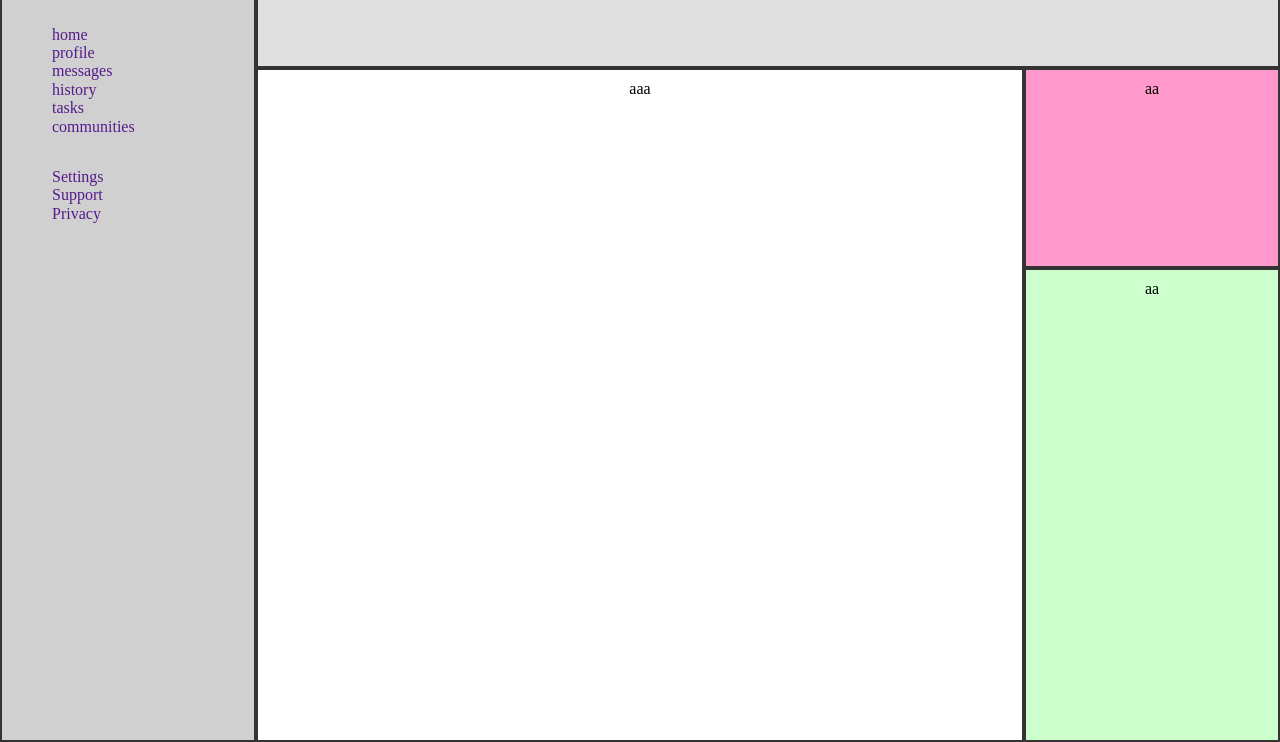
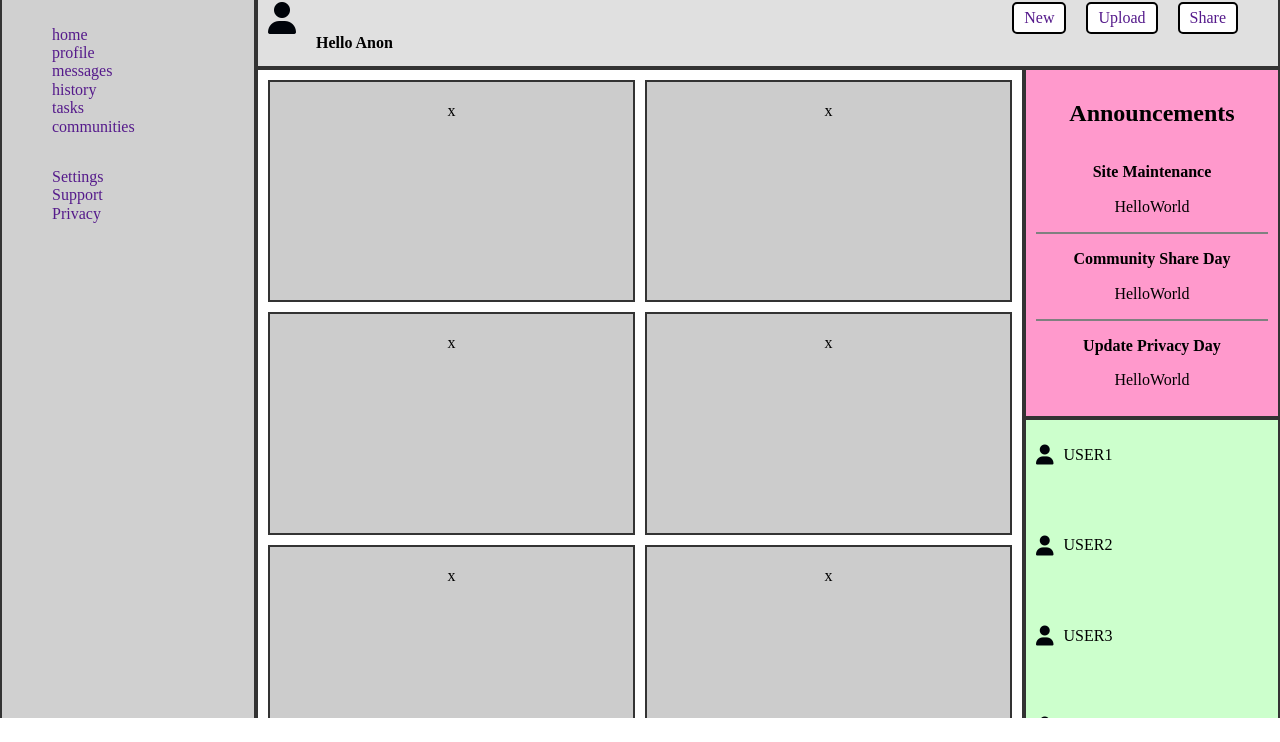
Before and after one commit to mrcll0/AdminDashboard, a plain HTML site: page index.html in a window 1280 px wide. Shown: the part 82-824 px from the top of the page. After the commit the page ends 800 px from the top, so only its background shows below. Drawn offline with nearby package versions, Linux system fonts and the light colour scheme.

Commit message:
fn layout still needs some style css and html code w/ many typos & verbose

```diff
--- a/index.html
+++ b/index.html
@@ -2,7 +2,6 @@
 <html lang="en">
 <head>
     <link rel="stylesheet" href="https://cdnjs.cloudflare.com/ajax/libs/normalize/8.0.1/normalize.min.css">
-
     <link rel="stylesheet" href="style.css">
     <link rel="stylesheet" href="https://cdnjs.cloudflare.com/ajax/libs/font-awesome/6.4.2/css/all.min.css">
     <meta charset="UTF-8">
@@ -21,13 +20,29 @@
             </div>
 
             <div class="header1-right">
-                <i class="fa-solid fa-m fa-2xl"></i>
+                <i class="fa-solid fa-user fa-2xl" style="color: #00040a;"></i>
                 <button><i class="fa-solid fa-bell" style="color: #000000;"></i></button>
                 <p>Hello World</p>
+            </div>
 
+
+        </div>
+        <div class="header2">
+            <div class="header2-left">
+                <i class="fa-solid fa-user fa-2xl" style="color: #00040a;"></i>
+                <div class="header2-left-text">
+                    <p>HelloWorld</p>
+                    <p><b>Hello Anon</b></p>
+                </div>
             </div>
+
+            <div class="header2-right">
+                <button><a href="">New</a></button>
+                <button><a href="">Upload</a></button>
+                <button><a href="">Share</a></button>
+            </div>
+
         </div>
-        <div class="header2">a</div>
 
 
 
@@ -54,9 +69,64 @@
 
 
 
-        <div class="main">aaa</div>
-        <div class="announc">aa</div>
-        <div class="trending">aa</div>
+        <div class="main">
+            <div class="block1">x</div>
+            <div class="block2">x</div>
+            <div class="block3">x</div>
+            <div class="block4">x</div>
+            <div class="block5">x</div>
+            <div class="block6">x</div>
+
+
+        </div>
+
+
+        <div class="announc">
+            <h2>Announcements</h2>
+            <div class="maintenance">
+             <p><b>Site Maintenance</b></p>
+             <p>HelloWorld</p>
+            </div>
+
+            <div class="community">
+                <p><b>Community Share Day</b></p>
+                <p>HelloWorld</p>
+            </div>
+
+            <div class="update">
+                <p><b>Update Privacy Day</b></p>
+                <p>HelloWorld</p>
+            </div>
+
+        </div>
+
+
+
+
+
+        <div class="trending">
+            <div class="user1">
+                <i class="fa-solid fa-user fa-lg" style="color: #00040a;"></i>
+                <p>USER1</p>
+            </div>
+
+            <div class="user2">
+                <i class="fa-solid fa-user fa-lg" style="color: #00040a;"></i>
+                <p>USER2</p>
+            </div>
+
+            <div class="user3">
+                <i class="fa-solid fa-user fa-lg" style="color: #00040a;"></i>
+                <p>USER3</p>
+            </div>
+
+            <div class="user4">
+                <i class="fa-solid fa-user fa-lg" style="color: #00040a;"></i>
+                <p>USER4</p>
+            </div>
+        </div>
+
+
     </div>
 
 
--- a/style.css
+++ b/style.css
@@ -1,12 +1,20 @@
+html, body {
+  margin: 0;
+  padding: 0;
+  height: 100%;
+  overflow: hidden;
+}
+
 .container {
   display: grid;
   grid-template-columns: 1fr 1fr 1fr 1fr 1fr; /* Cinco colunas de largura igual */
-    grid-template-rows: 50px 100px 200px 1fr;
+  grid-template-rows: 50px 100px 1fr 1fr;
   grid-template-areas:
     "dashboard header1 header1 header1 header1"
     "dashboard header2 header2 header2 header2"
     "dashboard main main main announc"
     "dashboard main main main trending";
+  height: 100%;
 }
 
   /* Estilize as classes para adicionar bordas */
@@ -102,3 +110,144 @@
     cursor: pointer;
     margin-left: 10px; /* Adicione margem à esquerda para separar os elementos */
   }
+
+
+
+
+
+  /* header2 */
+.header2{
+display: flex;
+justify-content: space-between;
+align-items: center;
+}
+
+.header2-left{
+  display: flex;
+  align-items: center;
+}
+
+.header1-right{
+  display: flex;
+  align-items: center;
+}
+
+.header2-left-text{
+  padding-left: 20px;
+  display: flex;
+  flex-direction: column;
+  align-items: baseline;
+
+}
+
+.header2-right{
+  display: flex;
+  padding: 10px;
+}
+
+.header2-right a{
+  text-decoration: none ;
+}
+
+/* Estilos para os botões em header2-right */
+.header2-right button {
+  border: 2px solid #000; /* Borda preta */
+  background-color: #fff; /* Fundo branco */
+  color: #000; /* Texto preto */
+  border-radius: 5px; /* Bordas levemente arredondadas */
+  padding: 5px 10px; /* Preenchimento interno */
+  cursor: pointer;
+  text-decoration: none; /* Remova o sublinhado no texto */
+  display: inline-block;
+  transition: background-color 0.3s, color 0.3s, border-color 0.3s; /* Transições suaves */
+  margin-right: 20px;
+}
+
+/* Estilizar o hover dos botões */
+.header2-right button:hover {
+  background-color: #000; /* Cor de fundo mais escura ao passar o mouse */
+  color: #fff; /* Cor do texto branca ao passar o mouse */
+  border-color: #fff; /* Borda branca ao passar o mouse */
+}
+
+/* main  blocos */
+
+.main{
+  display: grid;
+  grid-template-columns: repeat(2,1fr);
+  grid-template-rows: repeat(3,1fr);
+  gap: 10px;
+}
+
+
+  .main > div {
+    background-color: #ccc; /* Cor de fundo cinza claro (altere conforme necessário) */
+    border: 2px solid #333; /* Borda preta de 2px */
+    padding: 20px; /* Espaçamento interno */
+    text-align: center; /* Centralize o conteúdo */
+  }
+
+
+/*      announcement block */
+
+
+.announc{
+  display: flex;
+  flex-direction: column;
+}
+
+.announc > div{
+  border-bottom: 2px solid gray;
+}
+
+.announc > div:last-child {
+  border-bottom: none; /* Remova a linha divisória do último elemento */
+}
+
+
+/* trending */
+
+
+
+/* Estilo para a seção .trending */
+
+/* trending */
+
+.trending{
+  display: flex;
+  flex-direction: column;
+
+
+}
+
+.user1{
+  display: flex;
+  align-items: center;
+  margin-bottom: 5vh;
+
+}
+
+.user2{
+  display: flex;
+  align-items: center;
+  margin-bottom: 5vh;
+}
+
+.user3{
+  display: flex;
+  align-items: center;
+  margin-bottom: 5vh;
+}
+
+.user4{
+  display: flex;
+  align-items: center;
+  margin-bottom: 2vh;
+}
+
+.user1 i,
+.user2 i,
+.user3 i,
+.user4 i {
+  margin-right: 10px; /* Adicione margem à direita do ícone para criar espaço entre o ícone e o <p> */
+}
```
Lines whose indentation alone changed are shown as unchanged.
